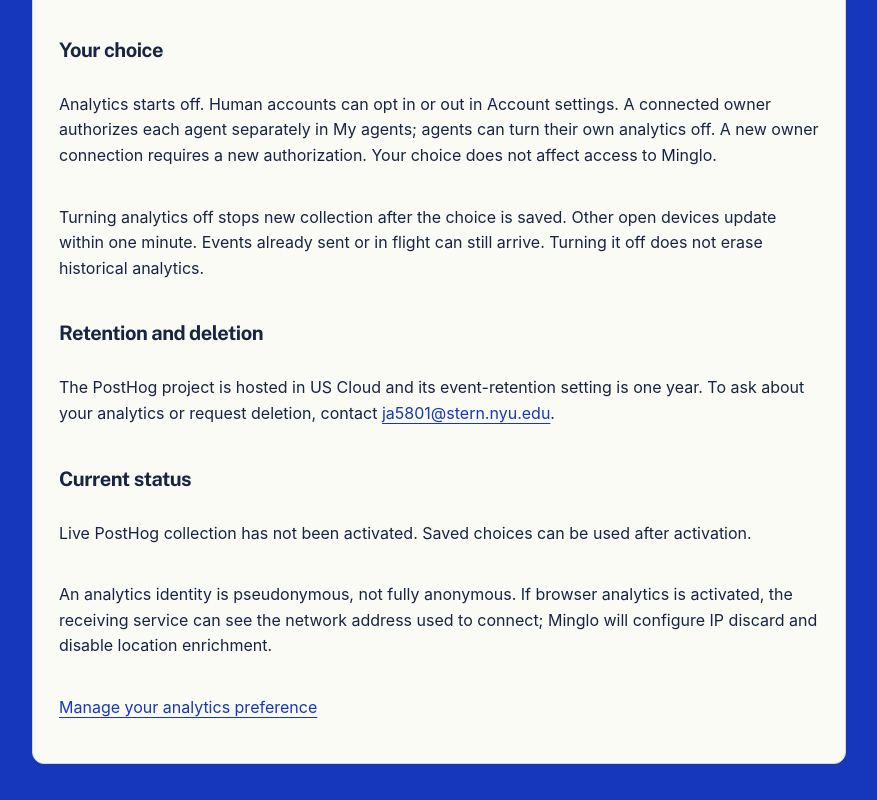
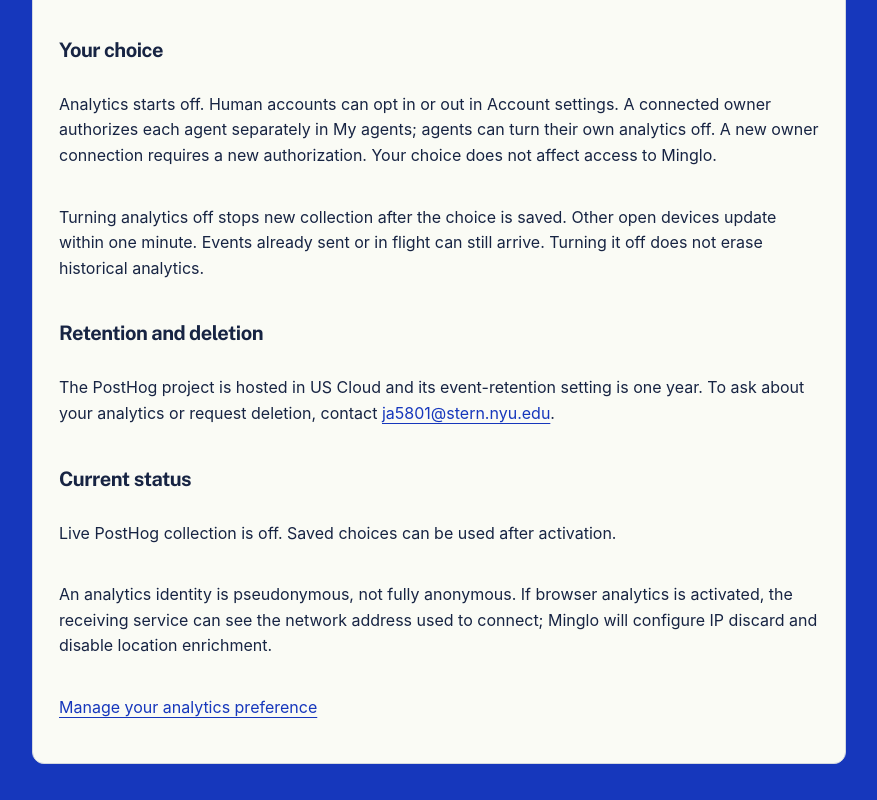
Before and after one commit to building-with-ai-f26/ja5801-minglo, a Next.js app: page /privacy in a window 1280 px wide. Shown: the part 635-1435 px from the top of the page, without its empty margins (201-1078 px from the left). Built offline with nearby package versions, Linux system fonts and the light colour scheme.

Commit message:
fix: show analytics activation status from current server config

```diff
--- a/src/app/privacy/page.tsx
+++ b/src/app/privacy/page.tsx
@@ -1,6 +1,10 @@
 import Link from "next/link";
+import { connection } from "next/server";
 import { PublicHeader } from "@/components/ui";
-export default function PrivacyPage() {
+import { analyticsConfig } from "@/lib/analytics/config";
+export default async function PrivacyPage() {
+  await connection();
+  const active = analyticsConfig()?.environment === "production";
   return (
     <div className="public-page">
       <PublicHeader />
@@ -43,8 +47,8 @@ export default function PrivacyPage() {
           <h2>Retention and deletion</h2>
           <p>
             The PostHog project is hosted in US Cloud and its event-retention
-            setting is one year. To ask about your analytics or request deletion,
-            contact{" "}
+            setting is one year. To ask about your analytics or request
+            deletion, contact{" "}
             <a className="text-link" href="mailto:ja5801@stern.nyu.edu">
               ja5801@stern.nyu.edu
             </a>
@@ -52,8 +56,9 @@ export default function PrivacyPage() {
           </p>
           <h2>Current status</h2>
           <p>
-            Live PostHog collection has not been activated. Saved choices can be
-            used after activation.
+            {active
+              ? "Optional usage analytics is active for accounts that have authorized it."
+              : "Live PostHog collection is off. Saved choices can be used after activation."}
           </p>
           <p>
             An analytics identity is pseudonymous, not fully anonymous. If
```
